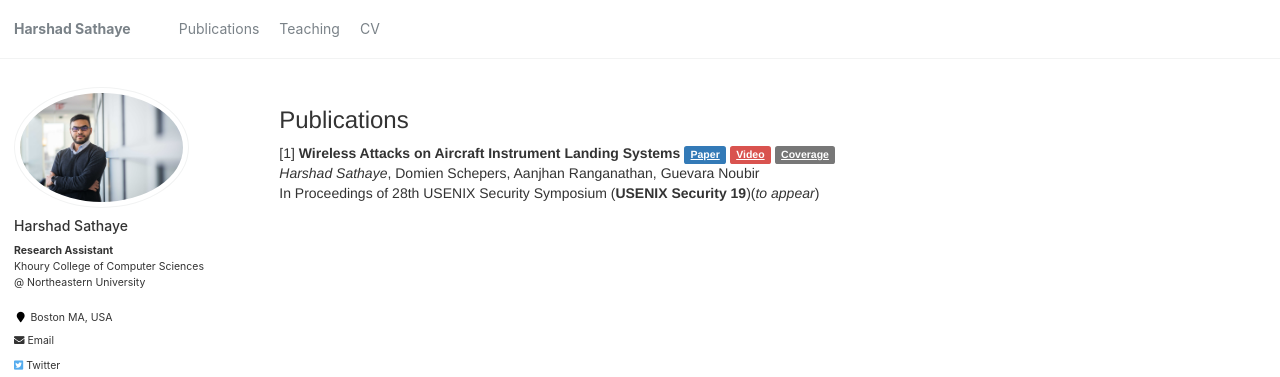
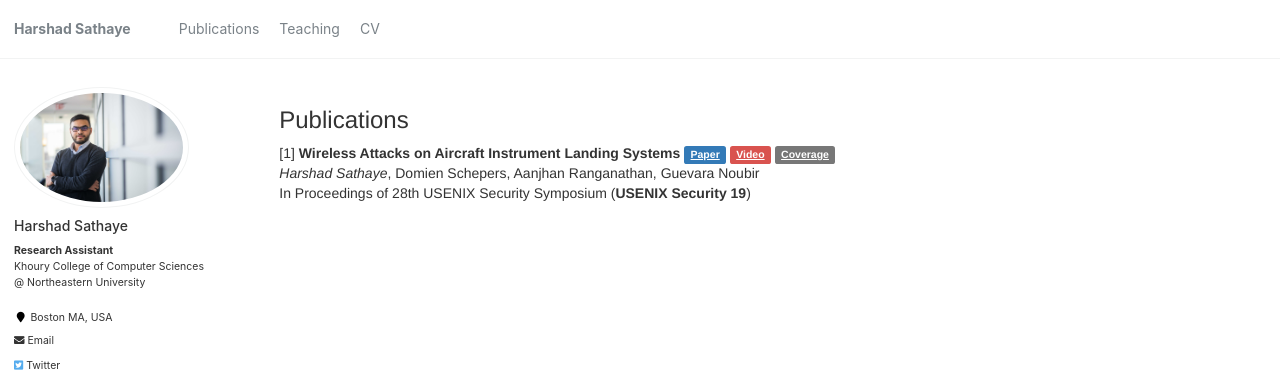
Before and after one commit to harshadms/harshadms.github.io, a Jekyll site: the page built from _pages/publications.md, in a window 1280 px wide. Shown: the top 377 px of the page. Built offline with Jekyll 4.4.1, drawn with Linux system fonts in a browser that asks for light colours; some web fonts are replaced.

Commit message:
Update publications.md

```diff
--- a/_pages/publications.md
+++ b/_pages/publications.md
@@ -8,4 +8,4 @@ author_profile: true
 
 [1] **Wireless Attacks on Aircraft Instrument Landing Systems** <a href="/files/ils_usenix.pdf" class="label label-primary">Paper</a> <a href="https://www.youtube.com/watch?v=Wp4CpyxYJq4" class="label label-danger">Video</a> <a href="/files/ils_coverage.md" class="label label-default">Coverage</a>
 <br>*Harshad Sathaye*, Domien Schepers, Aanjhan Ranganathan, Guevara Noubir
-<br>In Proceedings of 28th USENIX Security Symposium (**USENIX Security 19**)(*to appear*)
+<br>In Proceedings of 28th USENIX Security Symposium (**USENIX Security 19**)
```
